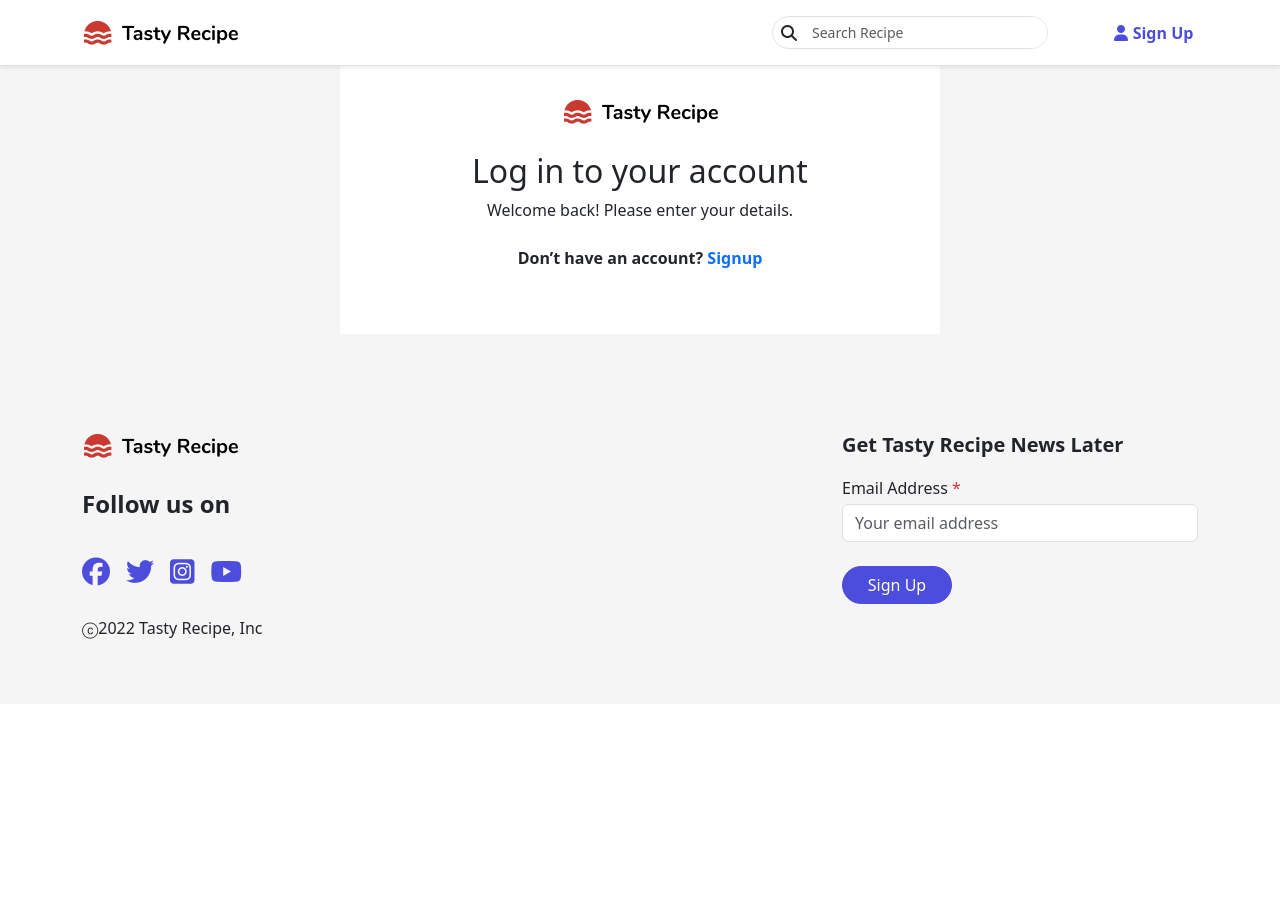
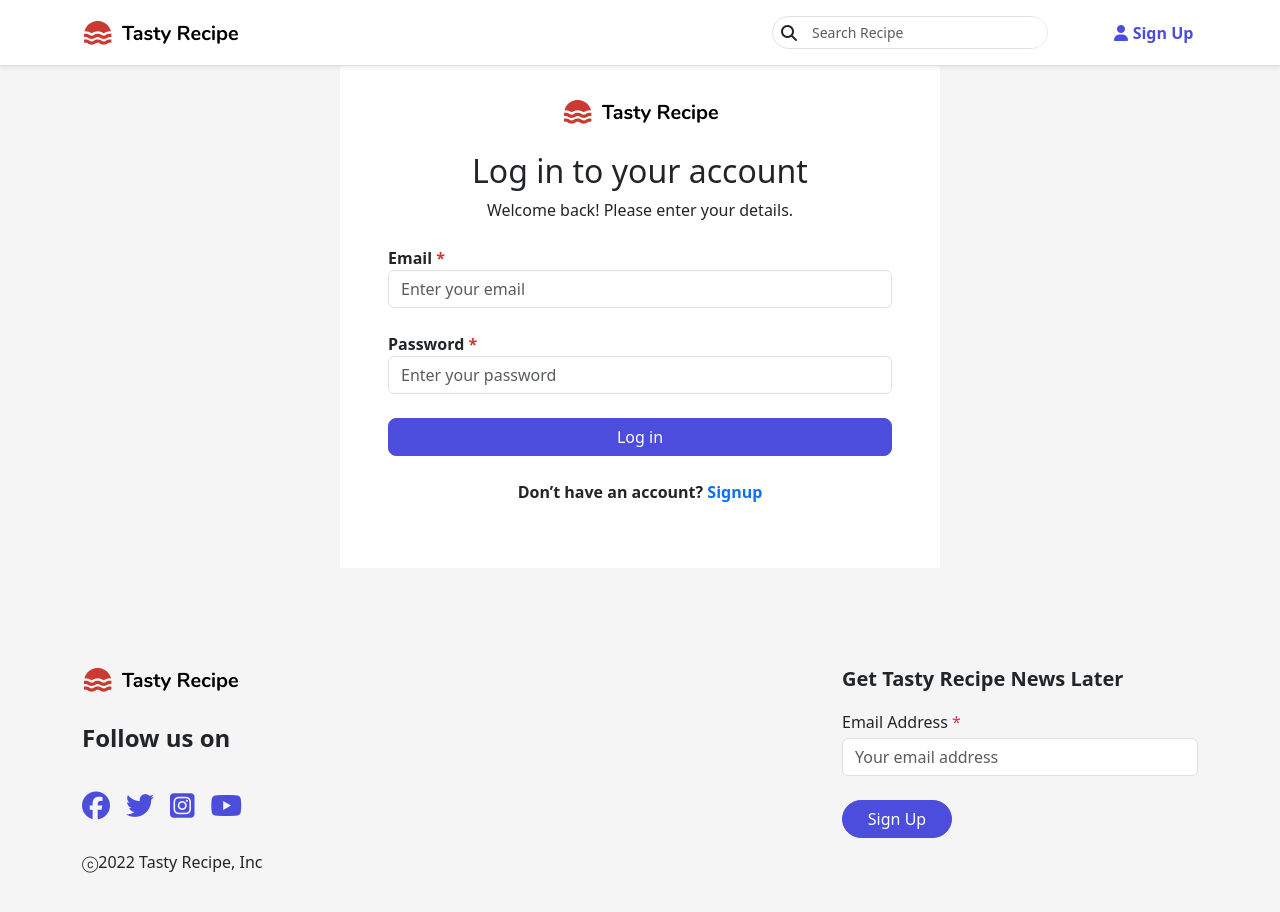
Before and after one commit to ivanverdyansyah11/vue-learning-bootcamp, a Vue app: page /login in a window 1280 px wide. Shown: the top 912 px of the page. Before the commit the page ends 800 px from the top, so only its background shows below. Built offline with nearby package versions, Linux system fonts and the light colour scheme.

Commit message:
Progress: Update Web Login

```diff
--- a/src/components/auth/WebLogin.vue
+++ b/src/components/auth/WebLogin.vue
@@ -1,7 +1,3 @@
-<script setup>
-import { RouterLink, RouterView } from 'vue-router'
-</script>
-
 <template>
   <div class="container-fluid py-5" style="background-color: #f5f5f5;">
     <div style="background-color: #ffffff; width: 400px min-height: 100vh;" class="p-5 m-auto login-form">
@@ -10,9 +6,16 @@ import { RouterLink, RouterView } from 'vue-router'
         <h2 class="mt-4">Log in to your account</h2>
         <p>Welcome back! Please enter your details.</p>
       </div>
-      <form>
-        <div class="my-4"><!-- Email --></div>
-        <div class="my-4"><!-- Password --></div>
+      <form @submit.prevent="login">
+        <div class="my-4">
+          <base-input type="email" identity="email" placeholder="Enter your email" label="Email" v-model="loginData.email"></base-input>
+        </div>
+        <div class="my-4">
+          <base-input type="password" identity="password" placeholder="Enter your password" label="Password" v-model="loginData.password"></base-input>
+        </div>
+        <div class="my-4">
+          <button type="submit" class="btn btn-signup w-100">Log in</button>
+        </div>
       </form>
       <div class="text-center mt-4">
         <p class="fw-semibold">
@@ -26,6 +29,24 @@ import { RouterLink, RouterView } from 'vue-router'
   </div>
 </template>
 
-<style>
+<script setup>
+import { RouterLink, RouterView } from 'vue-router'
+import BaseInput from '@/components/ui/BaseInput.vue'
+import { reactive } from "vue";
+import { useStore } from "vuex";
+import { useRouter } from "vue-router";
 
-</style>
+const store = useStore()
+const router = useRouter()
+
+const loginData = reactive({
+  email: "",
+  password: "",
+  isLogin: true
+})
+
+const login = async () => {
+  await store.dispatch('auth/getLoginData', loginData)
+  router.push('/')
+}
+</script>
```
